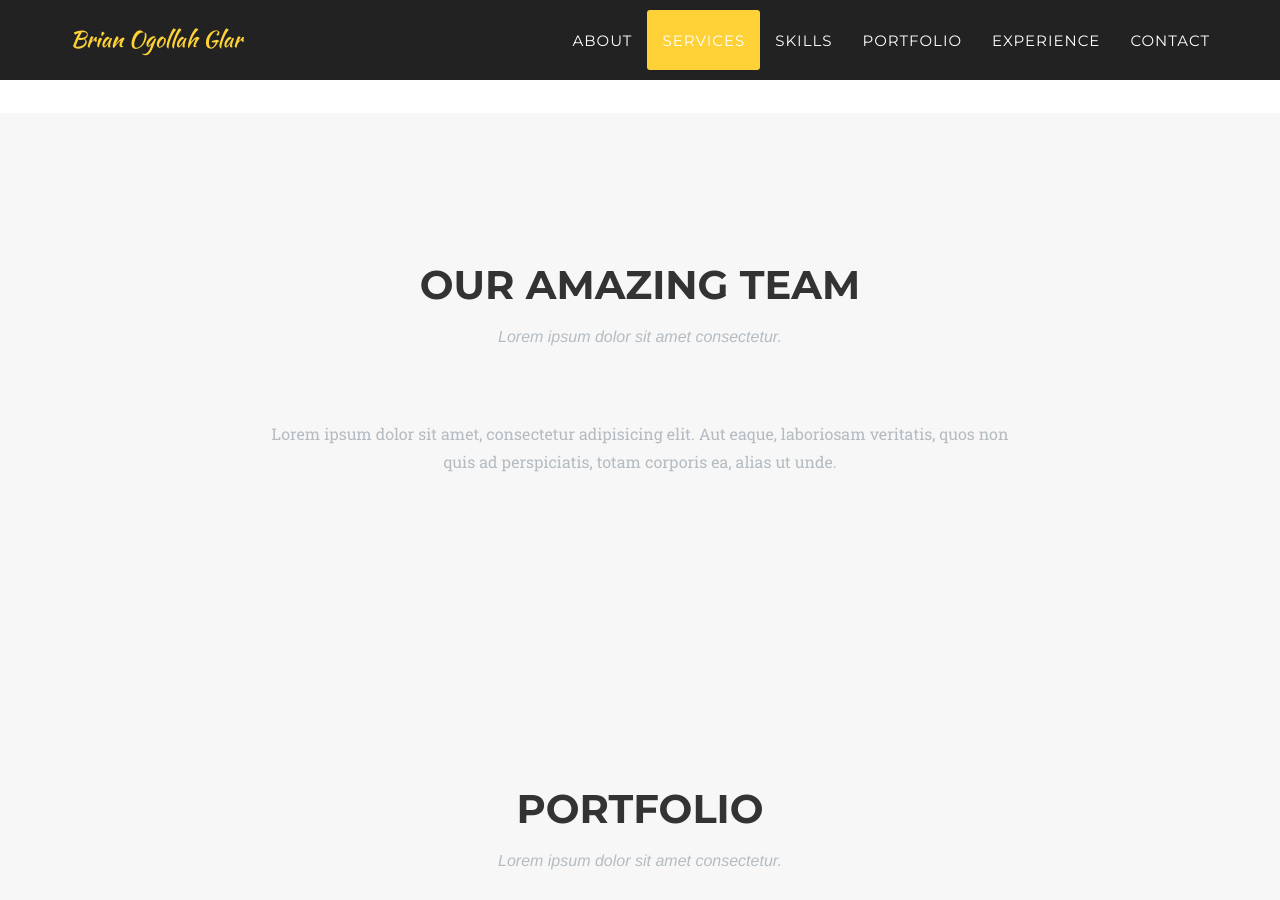
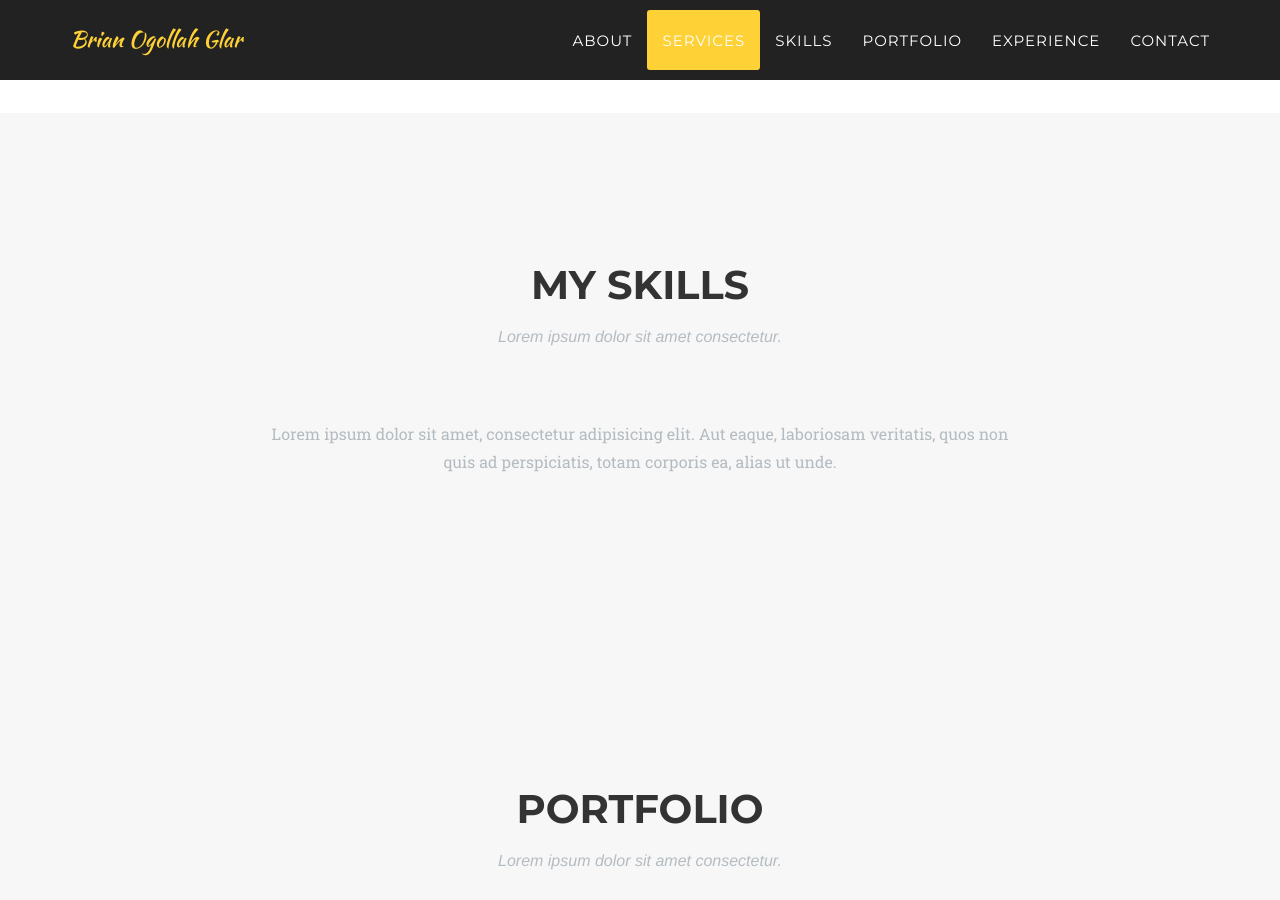
Before and after one commit to bglar/bglar.github.io, a Jekyll site: the page built from index.html, in a window 1280 px wide and 900 px high, scrolled down 1834 px. Built offline with Jekyll 4.4.1, drawn with Linux system fonts in a browser that asks for light colours; some web fonts are replaced.

Commit message:
Update team.html

```diff
--- a/_includes/team.html
+++ b/_includes/team.html
@@ -3,7 +3,7 @@
         <div class="container">
             <div class="row">
                 <div class="col-lg-12 text-center">
-                    <h2 class="section-heading">Our Amazing Team</h2>
+                    <h2 class="section-heading">My Skills</h2>
                     <h3 class="section-subheading text-muted">Lorem ipsum dolor sit amet consectetur.</h3>
                 </div>
             </div>
```
